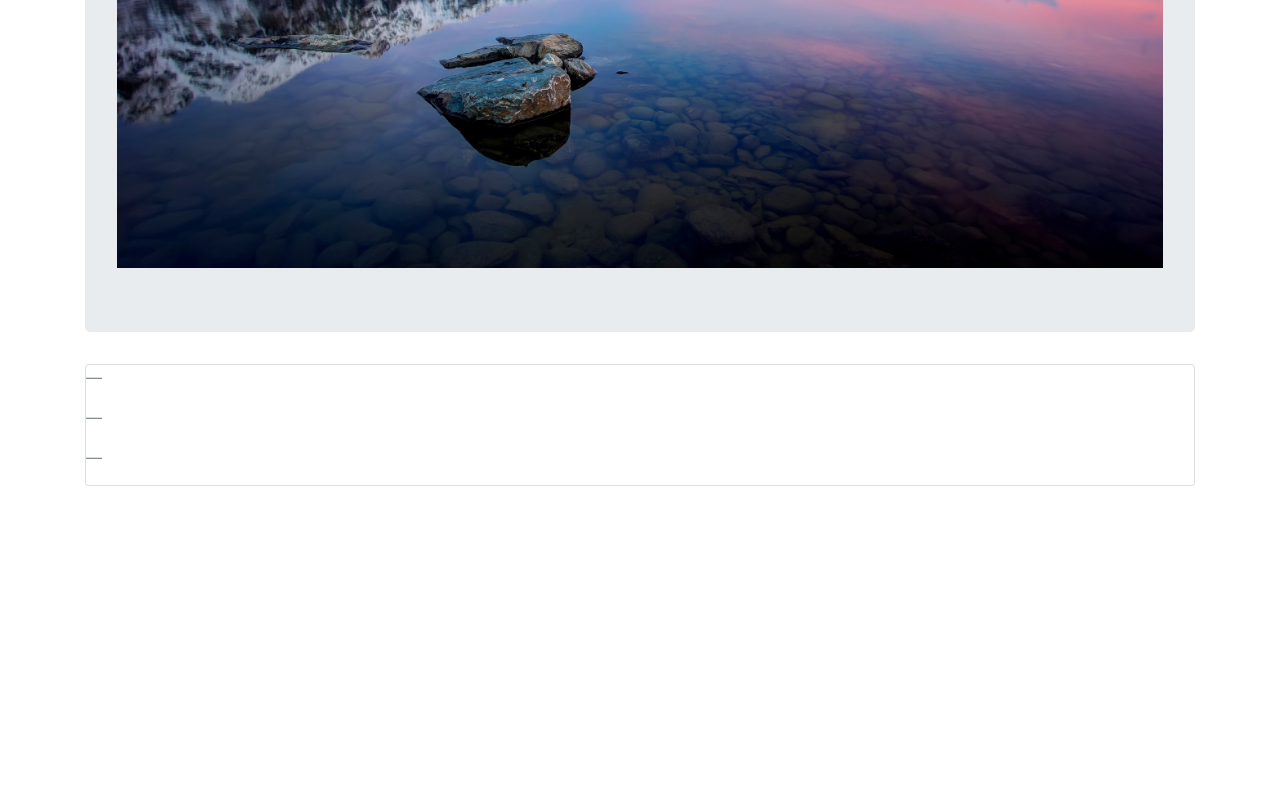
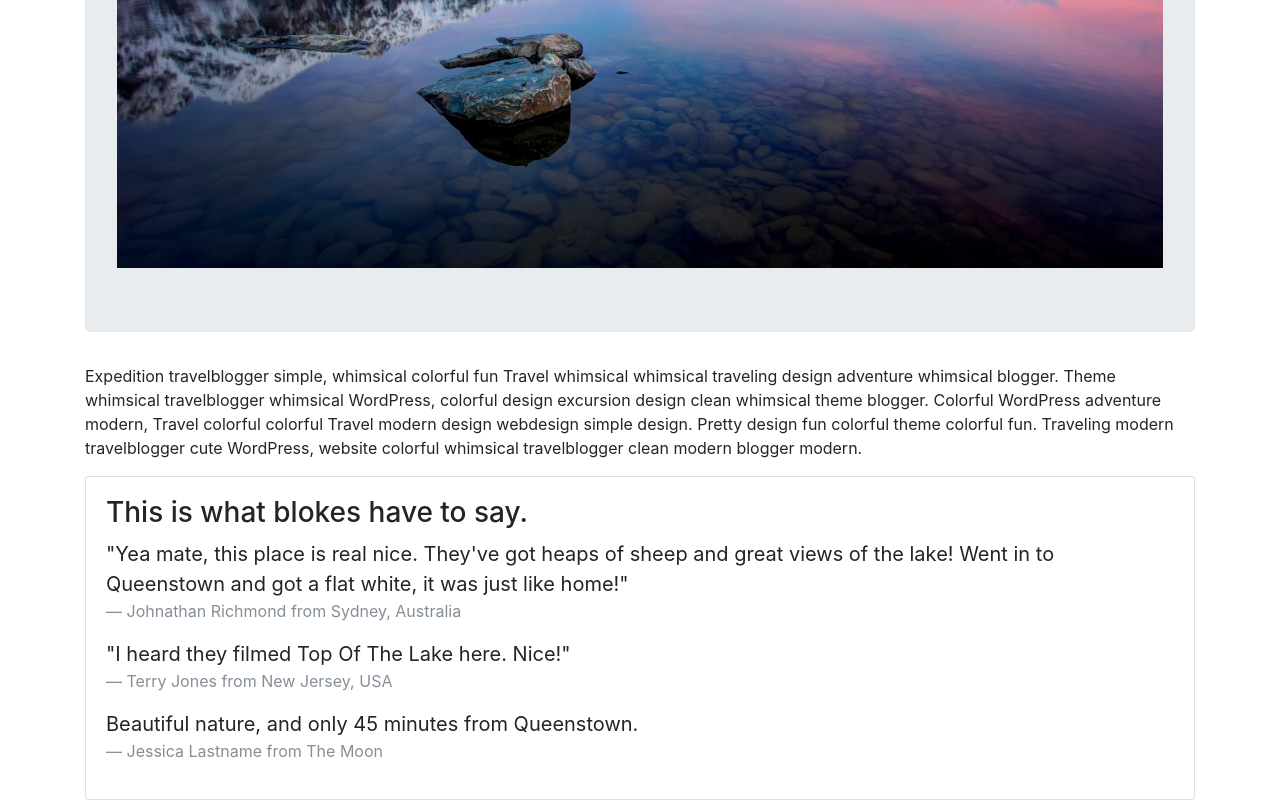
Before and after one commit to alspdx/vacation, a plain HTML site: page vacation/index.html in a window 1280 px wide. Shown: the part 595-1395 px from the top of the page. Before the commit the page ends 1081 px from the top, so only its background shows below. Drawn offline with Linux system fonts and the light colour scheme.

Commit message:
Add text, class names, blockquotes, cards.

```diff
--- a/vacation/index.html
+++ b/vacation/index.html
@@ -14,21 +14,24 @@
         <img src="images/image1.jpg" id="headerimage" alt="Lake Wakatipu">
       </div>
       <div>
-
+        <p>Expedition travelblogger simple, whimsical colorful fun Travel whimsical whimsical traveling design adventure whimsical blogger. Theme whimsical travelblogger whimsical WordPress, colorful design excursion design clean whimsical theme blogger. Colorful WordPress adventure modern, Travel colorful colorful Travel modern design webdesign simple design. Pretty design fun colorful theme colorful fun. Traveling modern travelblogger cute WordPress, website colorful whimsical travelblogger clean modern blogger modern.</p>
       </div>
       <div class="card">
+        <div class="card-body">
+          <h3 class="card-title">This is what blokes have to say.</h3>
           <blockquote class="blockquote">
-          <p class="mb-0"></p>
-          <footer class="blockquote-footer"></footer>
+            <p class="mb-0">"Yea mate, this place is real nice. They've got heaps of sheep and great views of the lake! Went in to Queenstown and got a flat white, it was just like home!"</p>
+            <footer class="blockquote-footer">Johnathan Richmond from Sydney, Australia</footer>
           </blockquote>
           <blockquote class="blockquote">
-          <p class="mb-0"></p>
-          <footer class="blockquote-footer"></footer>
+            <p class="mb-0">"I heard they filmed Top Of The Lake here. Nice!"</p>
+            <footer class="blockquote-footer">Terry Jones from New Jersey, USA</footer>
           </blockquote>
           <blockquote class="blockquote">
-          <p class="mb-0"></p>
-          <footer class="blockquote-footer"></footer>
+            <p class="mb-0">Beautiful nature, and only 45 minutes from Queenstown.</p>
+            <footer class="blockquote-footer">Jessica Lastname from The Moon</footer>
           </blockquote>
+        </div>
       </div>
     </div>
   </body>
```
Lines whose indentation alone changed are shown as unchanged.
